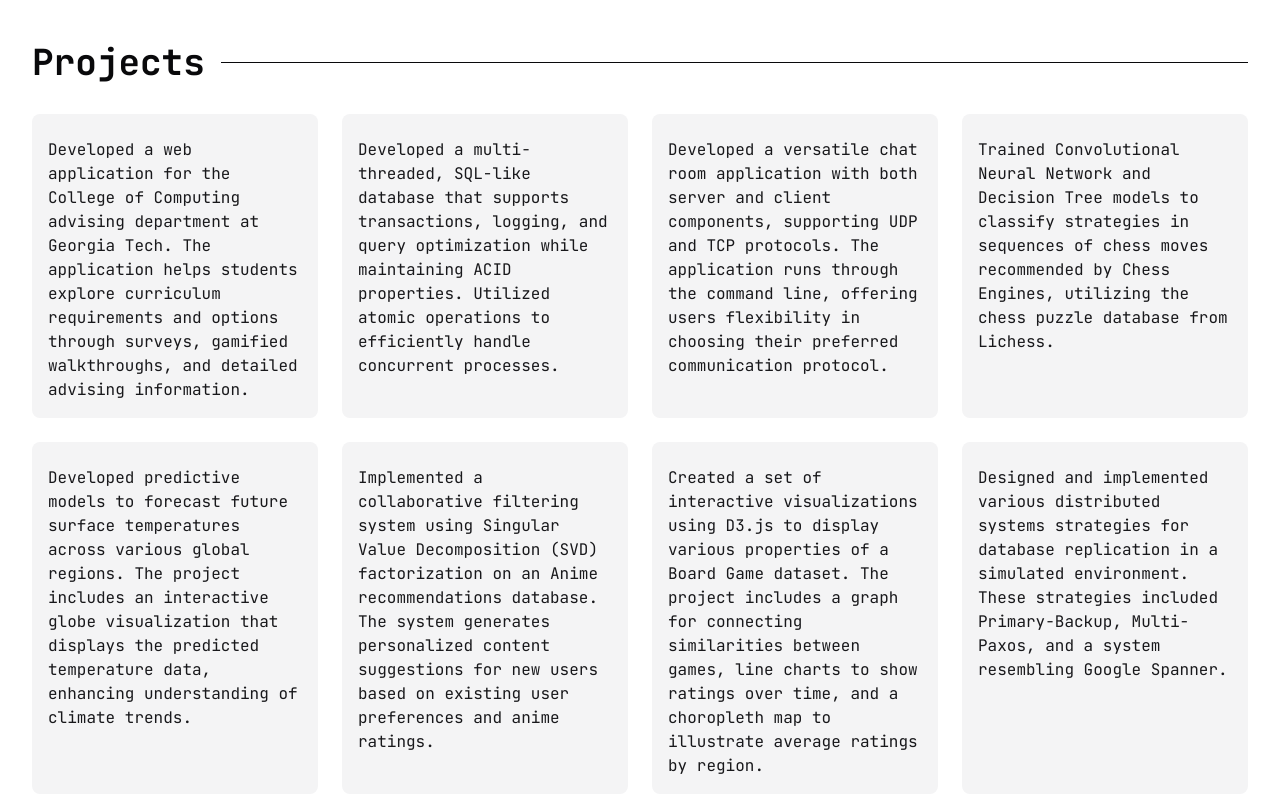
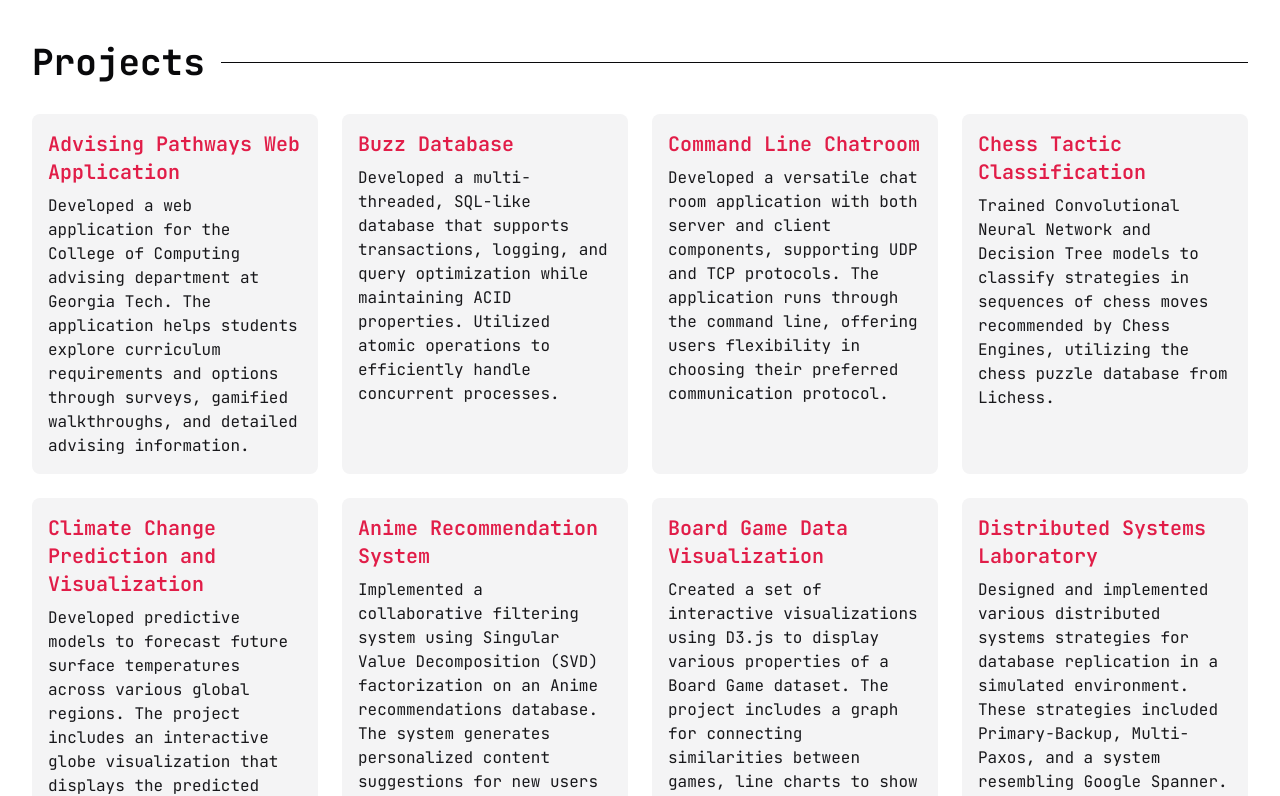
Before and after one commit to kevin-pietruszka/web-portfolio, a Next.js app: page / in a window 1280 px wide. Shown: the part 1220-2016 px from the top of the page. Built offline with nearby package versions, Linux system fonts and the light colour scheme.

Commit message:
fix naming issue for project cards

```diff
--- a/components/projects/ProjectCard.tsx
+++ b/components/projects/ProjectCard.tsx
@@ -1,13 +1,13 @@
 export default function ProjectCard({
-  title,
+  name,
   description,
 }: {
-  title: string;
+  name: string;
   description: string;
 }) {
   return (
     <div className="bg-secondary rounded p-4 ">
-      <h3 className="text-xl font-semibold text-primary mb-2">{title}</h3>
+      <h3 className="text-xl font-semibold text-primary mb-2">{name}</h3>
       <p className="text-secondary-foreground">{description}</p>
     </div>
   );
```
